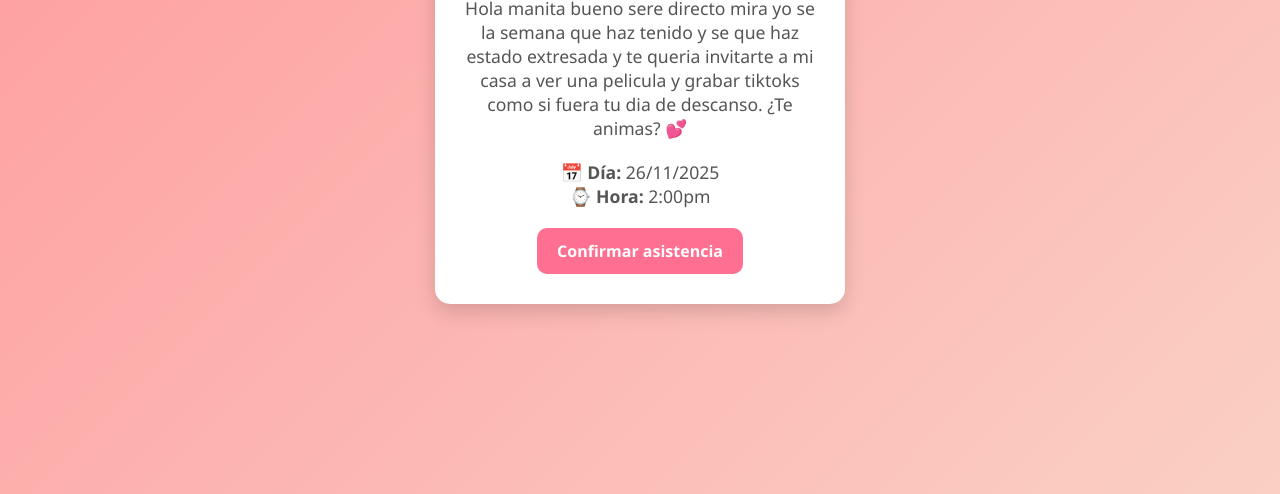
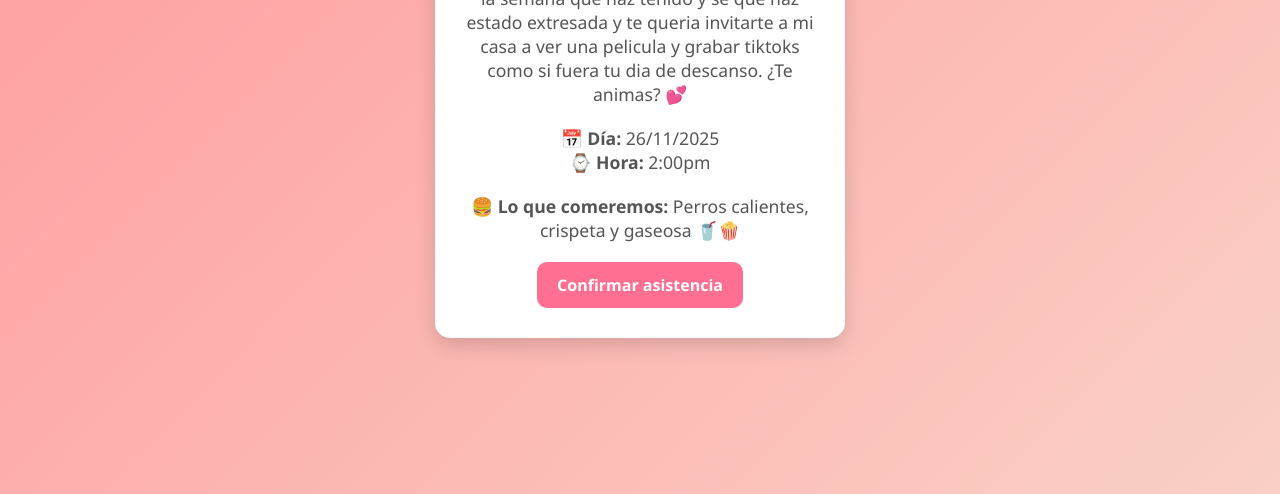
Before and after one commit to pancracio132/invitacion.github.io, a plain HTML site: page index.html in a window 1280 px wide. Shown: the part 306-800 px from the top of the page. Drawn offline with Linux system fonts and the light colour scheme.

Commit message:
Update index.html

```diff
--- a/index.html
+++ b/index.html
@@ -15,6 +15,9 @@
         <p><strong>📅 Día:</strong> 26/11/2025<br>
         <strong>⌚ Hora:</strong> 2:00pm</p>
 
+
+        <p><strong>🍔 Lo que comeremos:</strong> Perros calientes, crispeta y gaseosa 🥤🍿</p>
+
         <a class="btn"
            href="mailto:edwindavidgranadosfontalvo540@gmail.com?subject=Confirmo asistencia a la noche de pelis&body=¡Sí! Confirmo que voy 😊">
            Confirmar asistencia
```
